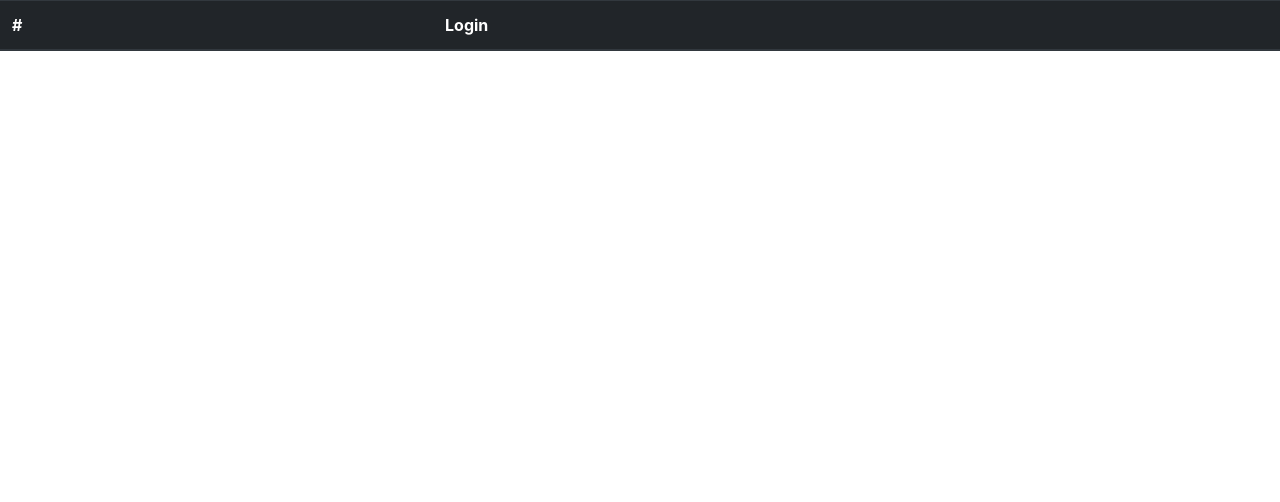
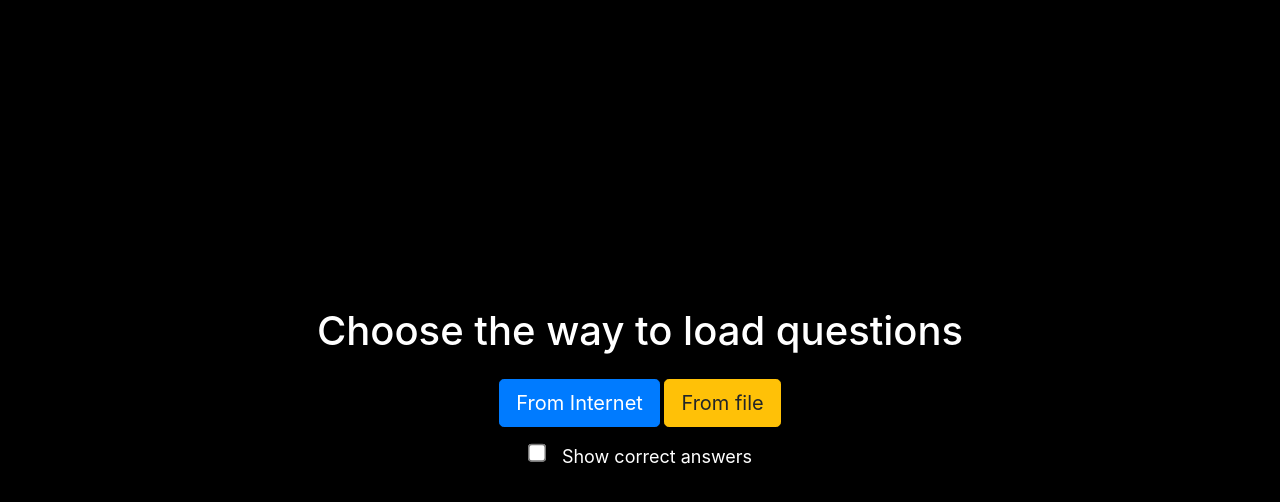
Before and after one commit to iaroslav-eremeev/QuizWeb, a plain HTML site: page src/main/webapp/index.html in a window 1280 px wide. Drawn offline with nearby package versions, Linux system fonts and the light colour scheme; no server answers.

Commit message:
Update index.html to be a page for downloading quiz

```diff
--- a/src/main/webapp/index.html
+++ b/src/main/webapp/index.html
@@ -2,26 +2,70 @@
 <html lang="en">
 <head>
     <meta charset="UTF-8">
-    <title>Login</title>
-
+    <title>Loading quiz</title>
     <script src="https://ajax.aspnetcdn.com/ajax/jQuery/jquery-3.3.1.min.js"></script>
     <link rel="stylesheet" href="https://maxcdn.bootstrapcdn.com/bootstrap/4.0.0/css/bootstrap.min.css"
           integrity="sha384-Gn5384xqQ1aoWXA+058RXPxPg6fy4IWvTNh0E263XmFcJlSAwiGgFAW/dAiS6JXm" crossorigin="anonymous">
+    <style>
+        body {
+            background-color: black;
+            color: white;
+        }
+        /* Set the colors of the buttons */
+        .btn-primary {
+            background-color: #007bff;
+            border-color: #007bff;
+        }
+        .btn-primary:hover {
+            background-color: #0069d9;
+            border-color: #0062cc;
+        }
+        .btn-warning {
+            background-color: #ffc107;
+            border-color: #ffc107;
+        }
+        .btn-warning:hover {
+            background-color: #e0a800;
+            border-color: #d39e00;
+        }
+        /* Center align the login and password fields */
+        .form-group {
+            text-align: center;
+        }
+
+        /* Center align the login and sign-up buttons */
+        .container {
+            display: flex;
+            justify-content: center;
+            align-items: center;
+            flex-direction: column;
+            height: 100vh;
+        }
+        /* Vertically center the form */
+        form {
+            display: flex;
+            flex-direction: column;
+            justify-content: center;
+            align-items: center;
+        }
+    </style>
 </head>
 <body>
-<table id="table-users" class="table table-dark">
-    <thead>
-    <tr>
-        <th>#</th>
-        <th>Login</th>
-
-    </tr>
-    </thead>
-    <tbody>
-
-    </tbody>
-</table>
-
+<div class="container">
+    <form>
+        <div class="form-group text-center">
+            <h1>Choose the way to load questions</h1>
+        </div>
+        <div class="form-group text-center">
+            <button type="button" class="btn btn-primary btn-lg" id="btn-from-internet">From Internet</button>
+            <button type="button" class="btn btn-warning btn-lg" id="btn-from-file">From file</button>
+        </div>
+        <div class="form-group text-center">
+            <input type="checkbox" id="showCorrectAnswers" name="showCorrectAnswers" style="zoom: 1.5;">
+            <label for="showCorrectAnswers" style="margin-left: 10px; font-size: 18px;">Show correct answers</label>
+        </div>
+    </form>
+</div>
 <script type="text/javascript" src="scripts/index.js"></script>
 </body>
 </html>
```
Also changed, not shown: target/QuizWeb-1.0-SNAPSHOT/index.html (+59 -15 lines).
